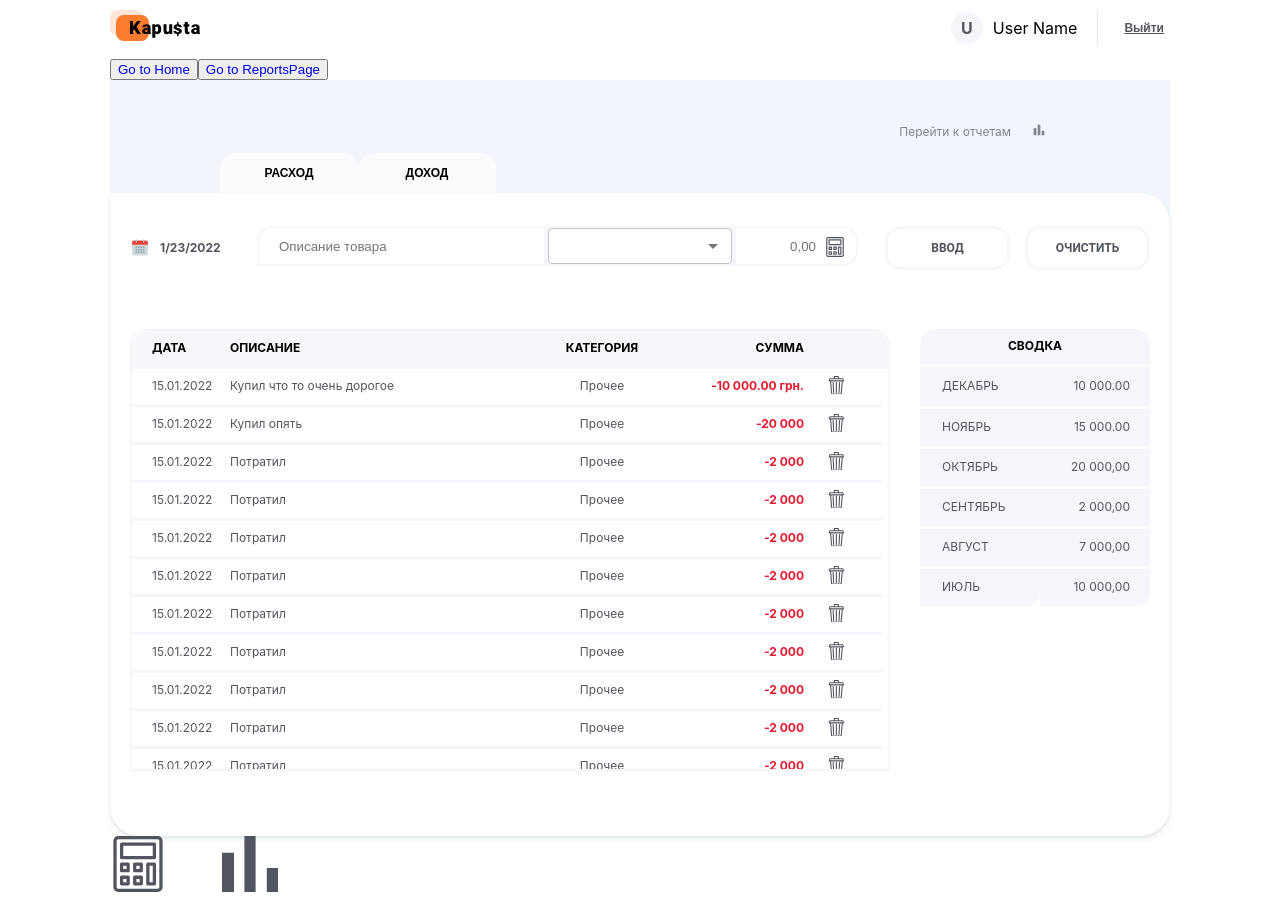
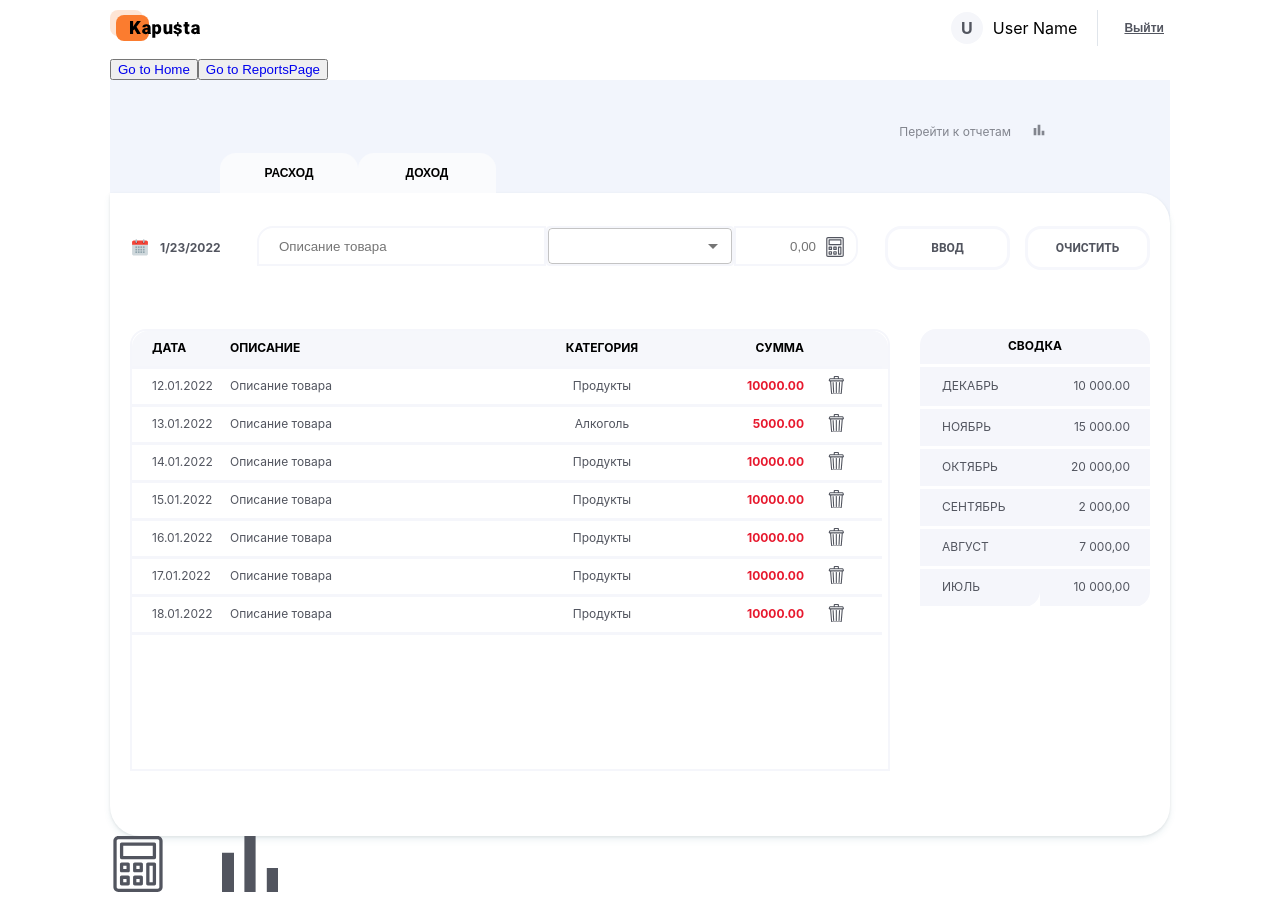
Before and after one commit to NikOroferov/team8_react_project, a React (Create React App) app: page /cashflow in a window 1280 px wide. Built offline with nearby package versions, Linux system fonts and the light colour scheme.

Commit message:
TabmCash State

```diff
--- a/src/components/TableCashflo/TableCashflo.js
+++ b/src/components/TableCashflo/TableCashflo.js
@@ -1,4 +1,4 @@
-import { useMemo, useCallback } from 'react';
+import { useMemo, useCallback, useState } from 'react';
 import { useTable, useBlockLayout } from 'react-table';
 import { FixedSizeList } from 'react-window';
 import scrollbarWidth from './scrollbarWidth';
@@ -87,108 +87,84 @@ function Table({ columns, data }) {
 }
 
 export default function TableCashflo() {
+  const [dataCash, setDatadCash] = useState([
+    {
+      id: '1',
+      date: '12.01.2022',
+      category: 'Продукты',
+      transactionType: 'расход',
+      costs: '10000.00',
+      subcategory: 'Описание товара',
+    },
+    {
+      id: '2',
+      date: '13.01.2022',
+      category: 'Алкоголь',
+      transactionType: 'расход',
+      costs: '5000.00',
+      subcategory: 'Описание товара',
+    },
+    {
+      id: '3',
+      date: '14.01.2022',
+      category: 'Продукты',
+      transactionType: 'расход',
+      costs: '10000.00',
+      subcategory: 'Описание товара',
+    },
+    {
+      id: '4',
+      date: '15.01.2022',
+      category: 'Продукты',
+      transactionType: 'расход',
+      costs: '10000.00',
+      subcategory: 'Описание товара',
+    },
+    {
+      id: '5',
+      date: '16.01.2022',
+      category: 'Продукты',
+      transactionType: 'расход',
+      costs: '10000.00',
+      subcategory: 'Описание товара',
+    },
+    {
+      id: '6',
+      date: '17.01.2022',
+      category: 'Продукты',
+      transactionType: 'расход',
+      costs: '10000.00',
+      subcategory: 'Описание товара',
+    },
+    {
+      id: '7',
+      date: '18.01.2022',
+      category: 'Продукты',
+      transactionType: 'расход',
+      costs: '10000.00',
+      subcategory: 'Описание товара',
+    },
+  ]);
+
   const onClickDelete = () => {
     console.log(`УДИЛИТЬ`);
   };
 
-  const data = useMemo(
-    () => [
-      {
-        col1: '15.01.2022',
-        //   col2: 'Купил что то очень дорогое и длинное еще длинееееееееее ееееее йййй йййййй ййййй йййй ывывывыв вывывыв ывывыв вы ы ыв  ывыввв',
-        col2: 'Купил что то очень дорогое',
-        col3: 'Прочее',
-        col4: '-10 000.00 грн.',
+  const dataCashFoTabl = dataCash.map(
+    ({ id, date, subcategory, category, transactionType, costs }) => {
+      // console.log(date);
+      return {
+        id: { id },
+        col1: date,
+        col2: subcategory,
+        col3: category,
+        col4: costs,
         col5: <ButtoDelet click={onClickDelete} />,
-      },
+      };
+    },
+  );
 
-      {
-        col1: '15.01.2022',
-        col2: 'Купил опять',
-        col3: 'Прочее',
-        col4: '-20 000',
-        col5: <ButtoDelet />,
-      },
-      {
-        col1: '15.01.2022',
-        col2: 'Потратил',
-        col3: 'Прочее',
-        col4: '-2 000',
-        col5: <ButtoDelet />,
-      },
-      {
-        col1: '15.01.2022',
-        col2: 'Потратил',
-        col3: 'Прочее',
-        col4: '-2 000',
-        col5: <ButtoDelet />,
-      },
-      {
-        col1: '15.01.2022',
-        col2: 'Потратил',
-        col3: 'Прочее',
-        col4: '-2 000',
-        col5: <ButtoDelet />,
-      },
-      {
-        col1: '15.01.2022',
-        col2: 'Потратил',
-        col3: 'Прочее',
-        col4: '-2 000',
-        col5: <ButtoDelet />,
-      },
-      {
-        col1: '15.01.2022',
-        col2: 'Потратил',
-        col3: 'Прочее',
-        col4: '-2 000',
-        col5: <ButtoDelet />,
-      },
-      {
-        col1: '15.01.2022',
-        col2: 'Потратил',
-        col3: 'Прочее',
-        col4: '-2 000',
-        col5: <ButtoDelet />,
-      },
-      {
-        col1: '15.01.2022',
-        col2: 'Потратил',
-        col3: 'Прочее',
-        col4: '-2 000',
-        col5: <ButtoDelet />,
-      },
-      {
-        col1: '15.01.2022',
-        col2: 'Потратил',
-        col3: 'Прочее',
-        col4: '-2 000',
-        col5: <ButtoDelet />,
-      },
-      {
-        col1: '15.01.2022',
-        col2: 'Потратил',
-        col3: 'Прочее',
-        col4: '-2 000',
-        col5: <ButtoDelet />,
-      },
-      {
-        col1: '15.01.2022',
-        col2: 'Потратил',
-        col3: 'Прочее',
-        col4: '-2 000',
-        col5: <ButtoDelet />,
-      },
-      {
-        col1: '15.01.2022',
-        col2: 'Потратил',
-        col3: 'Прочее',
-        col4: '-2 000',
-        col5: <ButtoDelet />,
-      },
-    ],
-    [],
-  );
+  const data = useMemo(() => [...dataCashFoTabl], [dataCashFoTabl]);
 
   const columns = useMemo(
     () => [
```
